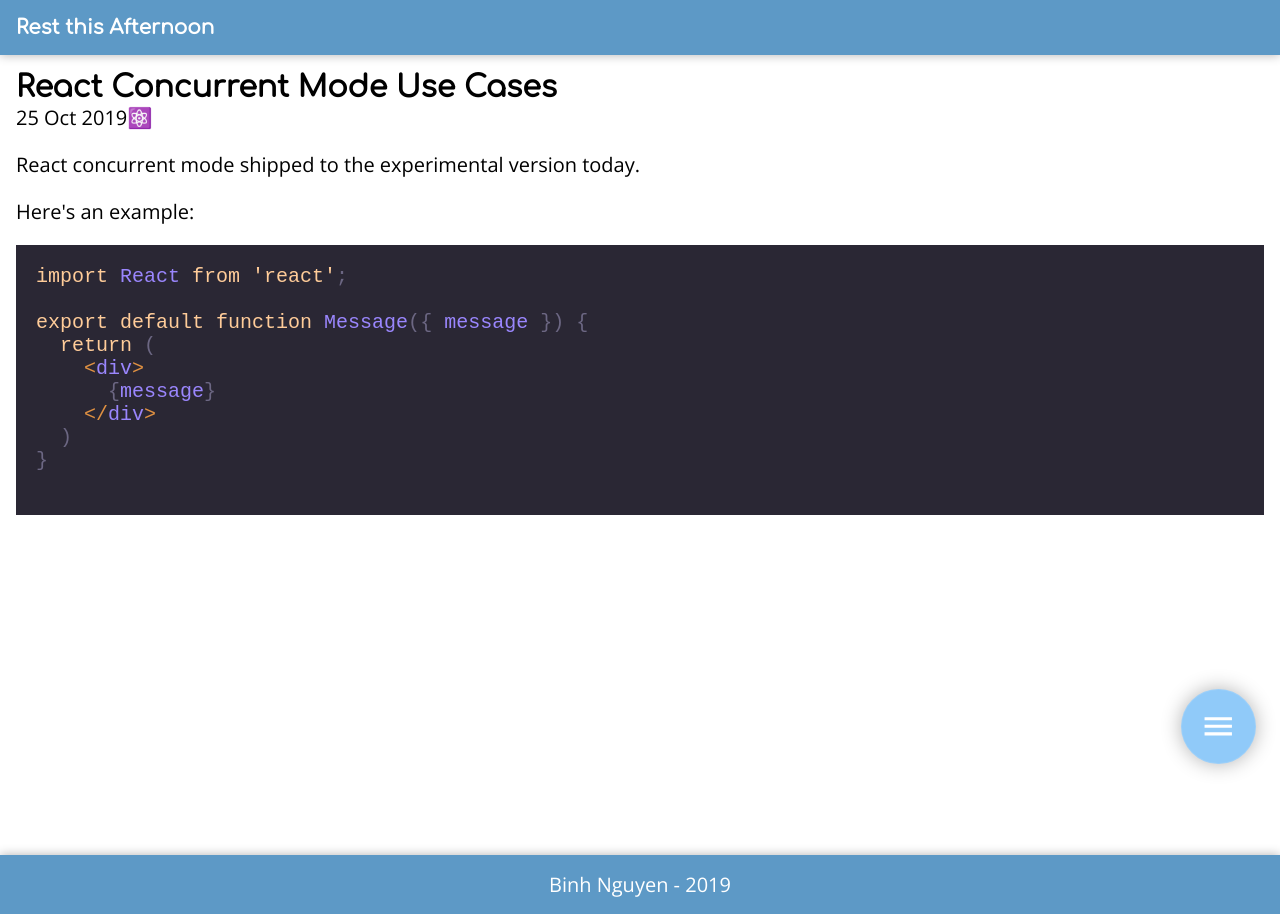
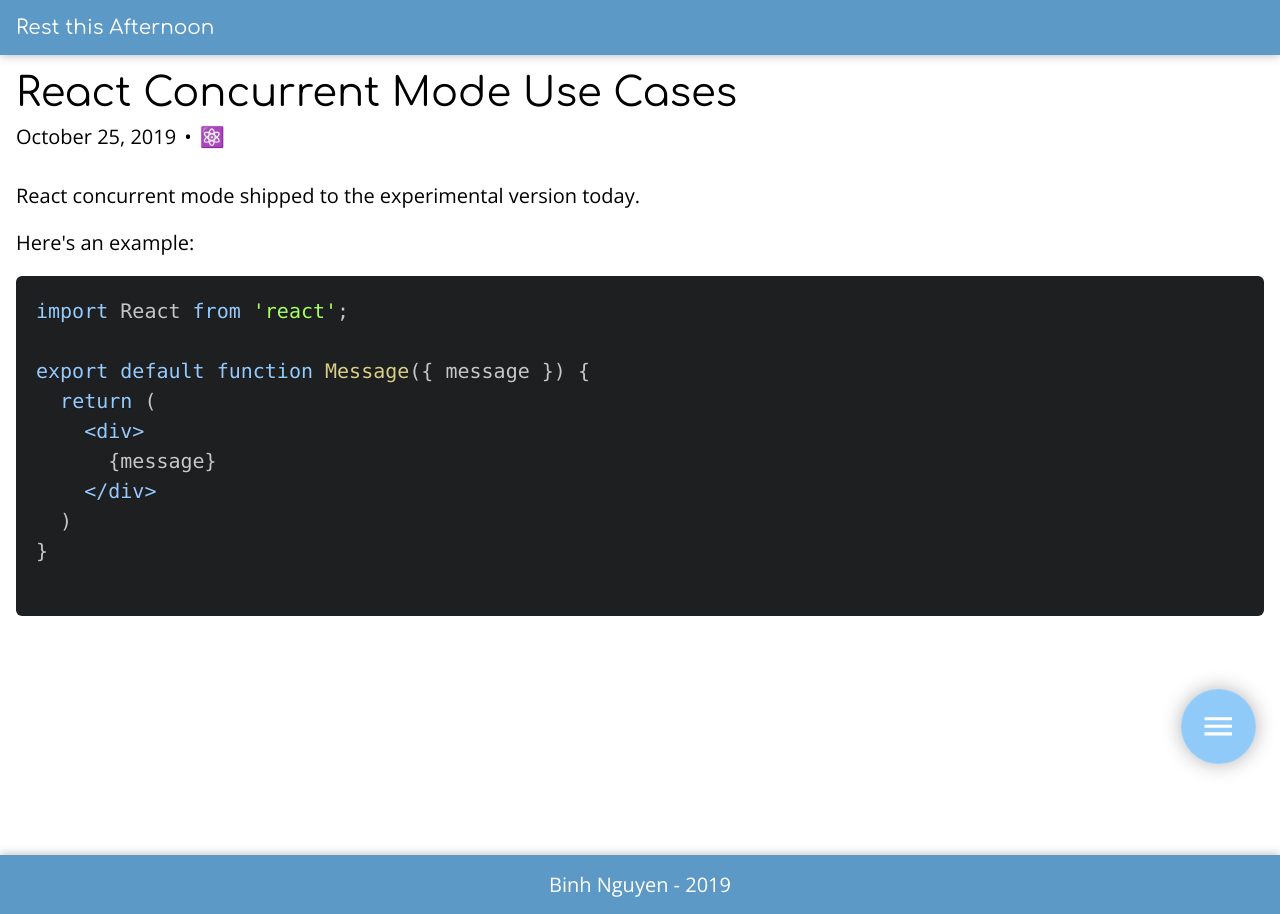
Before and after one commit to bnguyensn/restthisafternoon-DEPRECATED, a Gatsby site: page /blog/a-react-post/ in a window 1280 px wide. Built offline with nearby package versions, Linux system fonts and the light colour scheme; Gatsby itself is replaced by a stand-in of ours; some packages are replaced by stand-ins of ours; code samples lack their colours.

Commit message:
feat: update blog post and site layout

````diff
--- a/content/blog/a-react-post/index.mdx
+++ b/content/blog/a-react-post/index.mdx
@@ -13,7 +13,7 @@
 
 Here's an example:
 
-```js
+```jsx
 import React from 'react';
 
 export default function Message({ message }) {
--- a/src/components/LatestPosts.js
+++ b/src/components/LatestPosts.js
@@ -20,9 +20,7 @@
     marginBottom: theme.spacing(1),
   },
   postTitle: {
-    margin: 0,
     display: 'inline-block',
-    fontWeight: 900,
   },
 
   postDateAndTagsContainer: {
@@ -33,7 +31,6 @@
   postDateAndTagsSeparator: {
     margin: `0 ${theme.spacing(1)}px`,
   },
-
   postTags: {},
 
   postHeadline: {
@@ -52,7 +49,7 @@
           node {
             frontmatter {
               title
-              date(formatString: "D MMM YYYY")
+              date(formatString: "MMMM D, YYYY")
               headline
               type
               tags
--- a/src/components/layout/App.js
+++ b/src/components/layout/App.js
@@ -8,6 +8,7 @@
     // Header fonts
     '& h1, h2, h3, h4, h5, h6': {
       fontFamily: theme.typography.fontFamily.header,
+      fontWeight: 'normal',
     },
   },
 }));
--- /dev/null
+++ b/src/components/layout/ArticleBody.js
@@ -0,0 +1,5 @@
+import React from 'react';
+
+export default function ArticleBody({ children }) {
+  return <div>{children}</div>;
+}
--- /dev/null
+++ b/src/components/layout/Frontmatter.js
@@ -0,0 +1,42 @@
+import React from 'react';
+import createUseStylesWithTheme from '../../styles/createUseStylesWithTheme';
+import { capitalizeSentence } from '../../utils/stringUtils';
+import Tag from '../parts/Tag';
+
+const useStyles = createUseStylesWithTheme(theme => ({
+  frontmatterContainer: {
+    marginBottom: theme.spacing(4),
+  },
+
+  postTitle: {
+    marginBottom: theme.spacing(1),
+    fontSize: '2rem',
+  },
+
+  postDateAndTagsContainer: {
+    display: 'flex',
+    alignItems: 'center',
+  },
+  postDate: {},
+  postDateAndTagsSeparator: {
+    margin: `0 ${theme.spacing(1)}px`,
+  },
+  postTags: {},
+}));
+
+export default function Frontmatter({ title, date, tags }) {
+  const classes = useStyles();
+
+  const tagEls = tags.map(tag => <Tag key={tag} tag={tag} />);
+
+  return (
+    <div className={classes.frontmatterContainer}>
+      <h2 className={classes.postTitle}>{capitalizeSentence(title)}</h2>
+      <div className={classes.postDateAndTagsContainer}>
+        <div className={classes.postDate}>{date}</div>
+        <div className={classes.postDateAndTagsSeparator}>•</div>
+        <div className={classes.postTags}>{tagEls}</div>
+      </div>
+    </div>
+  );
+}
--- a/src/components/parts/Code.js
+++ b/src/components/parts/Code.js
@@ -1,13 +1,18 @@
 import React from 'react';
 import Highlight, { defaultProps } from 'prism-react-renderer';
+import '../../styles/prism-atom-dark.css';
 
 export default function Code({ children, className }) {
   const language = className.replace(/language-/, '');
+  const { Prism } = defaultProps;
 
   return (
-    <Highlight {...defaultProps} code={children} language={language}>
+    <Highlight Prism={Prism} code={children} language={language}>
       {({ className, style, tokens, getLineProps, getTokenProps }) => (
-        <pre className={className} style={{ ...style, padding: '20px' }}>
+        <pre
+          className={className}
+          style={{ ...style, padding: '20px', overflowX: 'scroll' }}
+        >
           {tokens.map((line, i) => (
             <div key={i} {...getLineProps({ line, key: i })}>
               {line.map((token, key) => (
--- /dev/null
+++ b/src/styles/prism-atom-dark.css
@@ -0,0 +1,146 @@
+/**
+ * atom-dark theme for `prism.js`
+ * Based on Atom's `atom-dark` theme: https://github.com/atom/atom-dark-syntax
+ * @author Joe Gibson (@gibsjose)
+ */
+
+code[class*="language-"],
+pre[class*="language-"] {
+  color: #c5c8c6;
+  text-shadow: 0 1px rgba(0, 0, 0, 0.3);
+  font-family: Inconsolata, Monaco, Consolas, 'Courier New', Courier, monospace;
+  direction: ltr;
+  text-align: left;
+  white-space: pre;
+  word-spacing: normal;
+  word-break: normal;
+  line-height: 1.5;
+
+  -moz-tab-size: 4;
+  -o-tab-size: 4;
+  tab-size: 4;
+
+  -webkit-hyphens: none;
+  -moz-hyphens: none;
+  -ms-hyphens: none;
+  hyphens: none;
+}
+
+/* Code blocks */
+pre[class*="language-"] {
+  padding: 1em;
+  margin: .5em 0;
+  overflow: auto;
+  border-radius: 0.3em;
+}
+
+:not(pre) > code[class*="language-"],
+pre[class*="language-"] {
+  background: #1d1f21;
+}
+
+/* Inline code */
+:not(pre) > code[class*="language-"] {
+  padding: .1em;
+  border-radius: .3em;
+}
+
+.token.comment,
+.token.prolog,
+.token.doctype,
+.token.cdata {
+  color: #7C7C7C;
+}
+
+.token.punctuation {
+  color: #c5c8c6;
+}
+
+.namespace {
+  opacity: .7;
+}
+
+.token.property,
+.token.keyword,
+.token.tag {
+  color: #96CBFE;
+}
+
+.token.class-name {
+  color: #FFFFB6;
+  text-decoration: underline;
+}
+
+.token.boolean,
+.token.constant {
+  color: #99CC99;
+}
+
+.token.symbol,
+.token.deleted {
+  color: #f92672;
+}
+
+.token.number {
+  color: #FF73FD;
+}
+
+.token.selector,
+.token.attr-name,
+.token.string,
+.token.char,
+.token.builtin,
+.token.inserted {
+  color: #A8FF60;
+}
+
+.token.variable {
+  color: #C6C5FE;
+}
+
+.token.operator {
+  color: #EDEDED;
+}
+
+.token.entity {
+  color: #FFFFB6;
+  /* text-decoration: underline; */
+}
+
+.token.url {
+  color: #96CBFE;
+}
+
+.language-css .token.string,
+.style .token.string {
+  color: #87C38A;
+}
+
+.token.atrule,
+.token.attr-value {
+  color: #F9EE98;
+}
+
+.token.function {
+  color: #DAD085;
+}
+
+.token.regex {
+  color: #E9C062;
+}
+
+.token.important {
+  color: #fd971f;
+}
+
+.token.important,
+.token.bold {
+  font-weight: bold;
+}
+.token.italic {
+  font-style: italic;
+}
+
+.token.entity {
+  cursor: help;
+}
--- a/src/templates/BlogPost.js
+++ b/src/templates/BlogPost.js
@@ -7,26 +7,28 @@
 import tagToIcon from '../utils/tagToIcon';
 import Code from '../components/parts/Code';
 import { capitalizeSentence } from '../utils/stringUtils';
+import Frontmatter from '../components/layout/Frontmatter';
+import ArticleBody from '../components/layout/ArticleBody';
 
 const components = {
   pre: props => <div {...props} />,
   code: Code,
 };
 
-export default function BlogPost({
+export default function BlogPost(props) {
   // 'data' is received from the pageQuery at the bottom of this file.
-  data: {
+  // 'pageContext' is passed from gatsby's createPage(), which runs on build.
+  // See the top-level gatsby-node.js's createPages() function, which calls a
+  // bunch of createPage().
+  const { data, pageContext } = props;
+  const {
     mdx: {
       frontmatter: { title, date, author, tags },
       body,
     },
-  },
+  } = data;
+  const { slug } = pageContext;
 
-  // 'pageContext' is passed from gatsby's createPage(), which runs on build.
-  // See the top-level gatsby-node.js's createPages() function, which calls a
-  // bunch of createPage().
-  pageContext: { slug },
-}) {
   // Compose a SEO object, to be passed by the Layout component to the
   // underlying SEO component.
   const seo = {
@@ -39,28 +41,26 @@
   return (
     <Layout seo={seo}>
       <Article>
-        <h1>{capitalizeSentence(title)}</h1>
-        <div>
-          <div style={{ display: 'inline-block' }}>{date}</div>
-          <div style={{ display: 'inline-block' }}>{tagToIcon(tags)}</div>
-        </div>
-        <MDXProvider components={components}>
-          <MDXRenderer>{body}</MDXRenderer>
-        </MDXProvider>
+        <Frontmatter title={title} date={date} tags={tags} />
+        <ArticleBody>
+          <MDXProvider components={components}>
+            <MDXRenderer>{body}</MDXRenderer>
+          </MDXProvider>
+        </ArticleBody>
       </Article>
     </Layout>
   );
 }
 
 // '$slug' is provided by gatsby's createPage() in its context option.
-// See the top-level gatsby-node.js's createPages() function, which calls a
-// bunch of createPage().
+// createPage() is defined in the top-level 'gatsby-node.js' file, and called
+// during the build phase whenever Gatsby creates a page.
 export const pageQuery = graphql`
   query($slug: String!) {
     mdx(fields: { slug: { eq: $slug } }) {
       frontmatter {
         title
-        date(formatString: "D MMM YYYY")
+        date(formatString: "MMMM D, YYYY")
         author
         tags
       }
````
